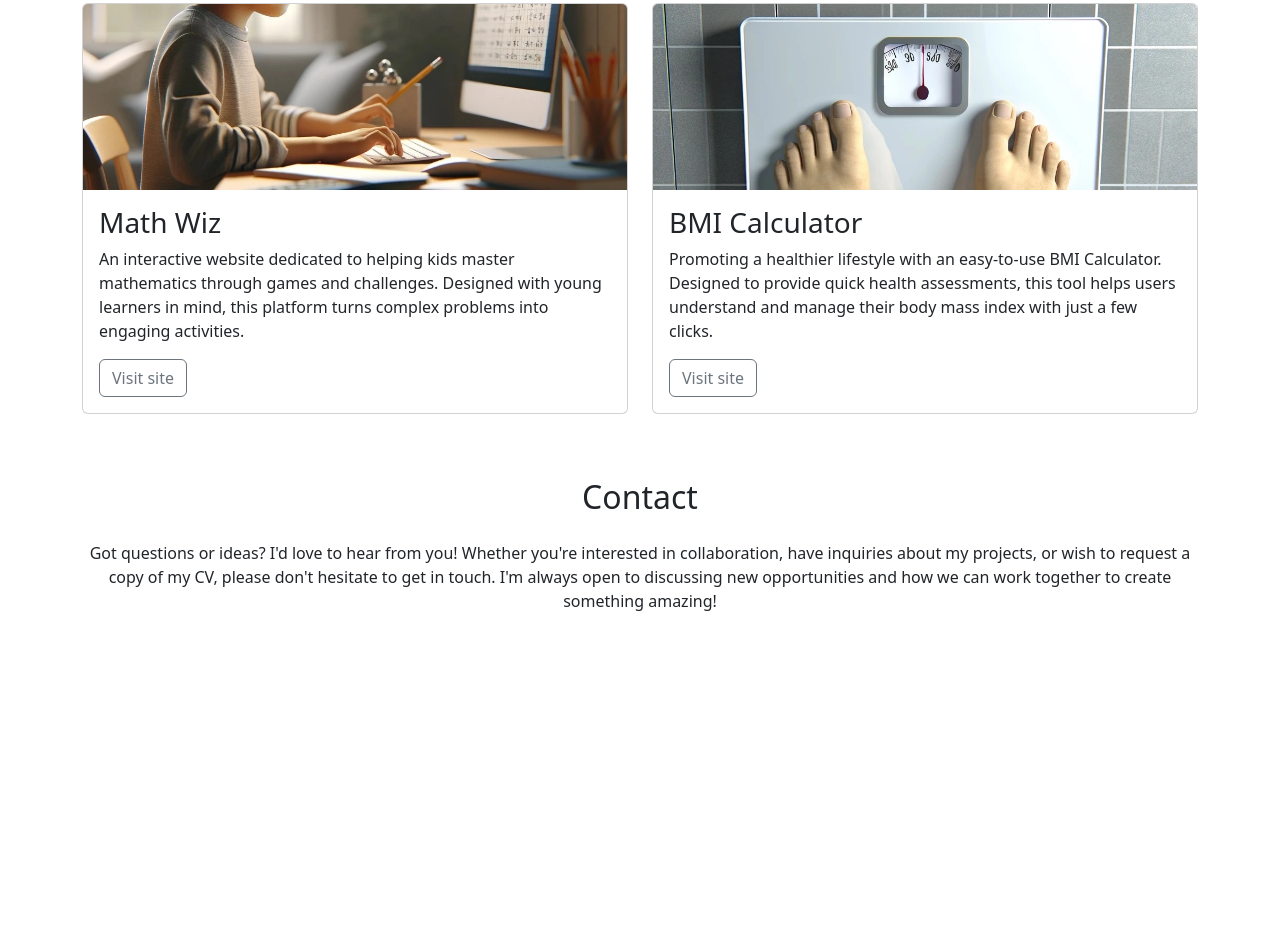
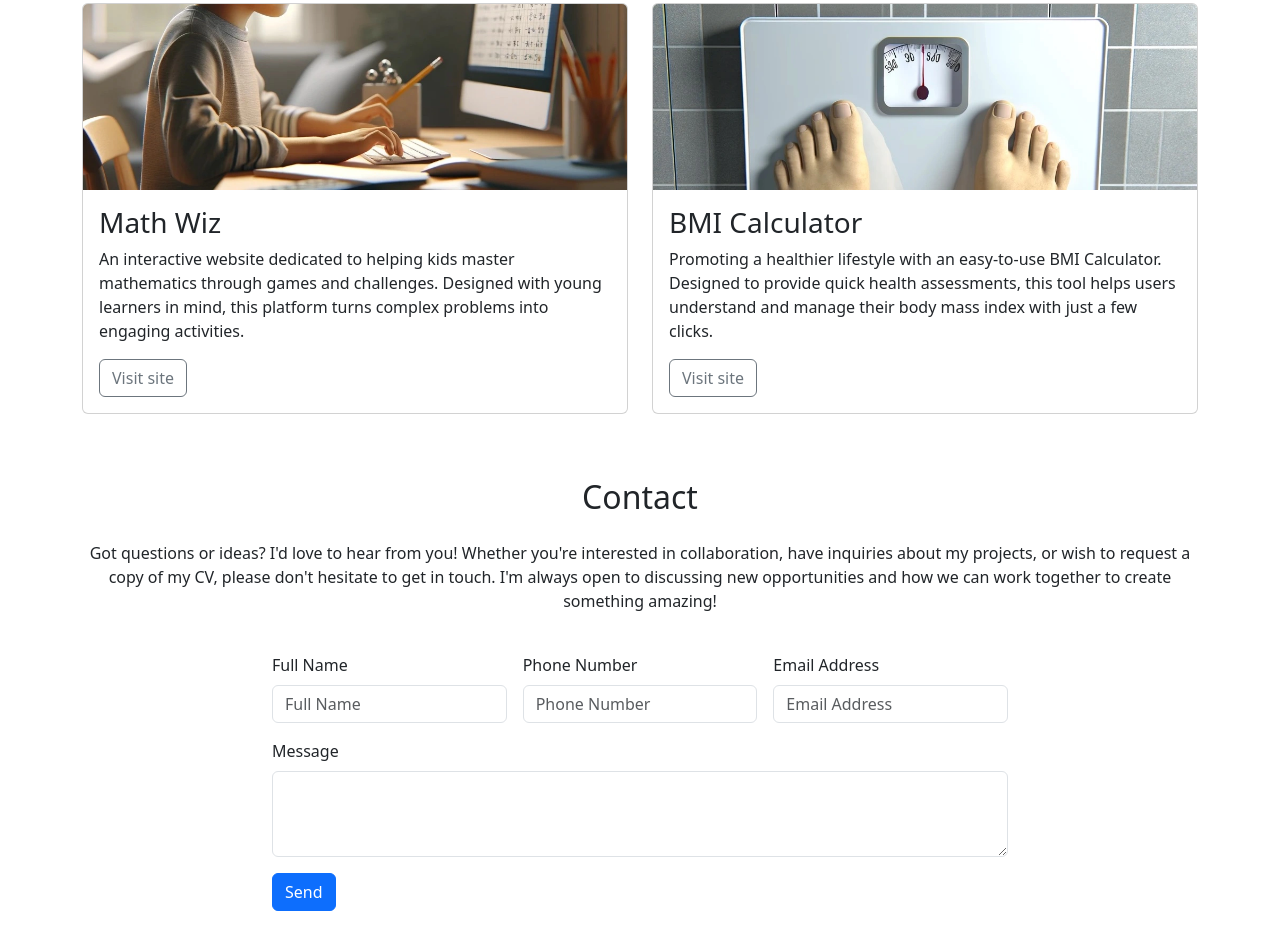
Before and after one commit to Rebeljoka/bootstrap-portfolio, a plain HTML site: page index.html in a window 1280 px wide. Shown: the part 1365-2300 px from the top of the page. Before the commit the page ends 2018 px from the top, so only its background shows below. Drawn offline with nearby package versions, Linux system fonts and the light colour scheme.

Commit message:
add: Form and styling

```diff
--- a/index.html
+++ b/index.html
@@ -157,15 +157,44 @@
                 <div class="col-12 text-center my-4">
                     <h2 class="display5">Contact</h2>
                     <p class="mt-4">Got questions or ideas? I'd love to hear from you! Whether you're
-                    interested in collaboration, have inquiries about my projects, or
-                    wish to request a copy of my CV, please don't hesitate to get in
-                    touch. I'm always open to discussing new opportunities and how we
-                    can work together to create something amazing!</p>
+                        interested in collaboration, have inquiries about my projects, or
+                        wish to request a copy of my CV, please don't hesitate to get in
+                        touch. I'm always open to discussing new opportunities and how we
+                        can work together to create something amazing!</p>
                 </div>
-                <div class="col-12 cold-md-10 col-lg-8">
+                <div class="col-12 col-md-10 col-lg-8 mb-4">
+
+                    <div class="grid">
+
+                        <form class="row g-3">
+                            <div class="col-lg-4">
+                                <label for="fullName" class="form-label">Full Name</label>
+                                <input type="text" class="form-control" id="fullName" placeholder="Full Name">
+                            </div>
+
+                            <div class="col-lg-4">
+                                <label for="phoneNumber" class="form-label">Phone Number</label>
+                                <input type="text" class="form-control" id="phoneNumber" placeholder="Phone Number">
+                            </div>
+
+                            <div class="col-lg-4">
+                                <label for="emailAddress" class="form-label">Email Address</label>
+                                <input type="email" class="form-control" id="emailAddress" placeholder="Email Address">
+                            </div>
+
+                            <div class="col-12">
+                                <label for="exampleFormControlTextarea1" class="form-label">Message</label>
+                                <textarea class="form-control" id="exampleFormControlTextarea1" rows="3"></textarea>
+                            </div>
+
+                            <div class="col-12">
+                                <button type="submit" class="btn btn-primary">Send</button>
+                            </div>
+                        </form>
+
+                    </div>
 
                 </div>
-            </div>
         </footer>
 
         <!-- Bootstrap JavaScript Libraries -->
```
